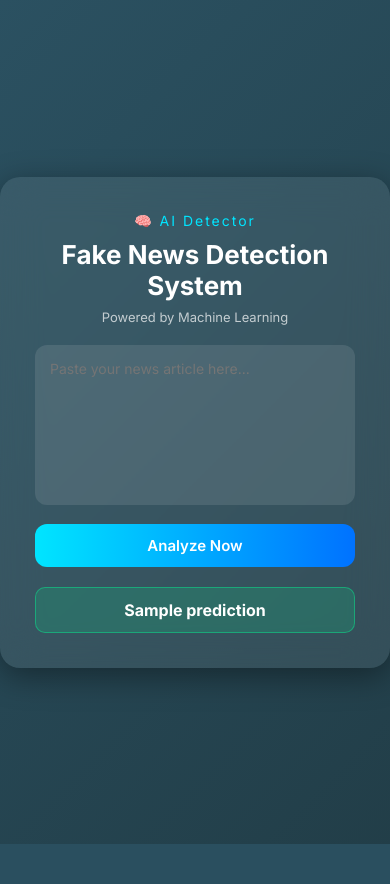
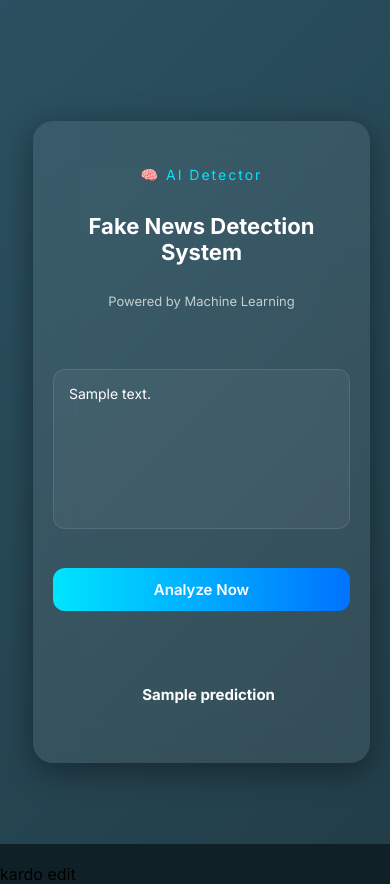
Before and after one commit to 70174381-web/AI-Project-Fake-News-Detection, a Flask app: template templates/index.html in a window 390 px wide. Before the commit the page ends 844 px from the top, so only its background shows below. Run offline with Flask 3, Linux system fonts and the light colour scheme; the template is opened without the code that fills it: most values are stand-ins (such as "Sample title", 1, 10 or a date in 2020); parts of the project's set-up code (start-up, migrations or seed data) failed here and were passed over.

Commit message:
Updated files

```diff
--- a/app.py
+++ b/app.py
@@ -1,20 +1,44 @@
+import os
+import pickle
 from flask import Flask, render_template, request
-import pickle
 
 app = Flask(__name__)
 
-# Load model + vectorizer
-model = pickle.load(open("model.pkl", "rb"))
-vectorizer = pickle.load(open("vectorizer.pkl", "rb"))
+# Load model + vectorizer safely
+try:
+    model = pickle.load(open("model.pkl", "rb"))
+    vectorizer = pickle.load(open("vectorizer.pkl", "rb"))
+except FileNotFoundError:
+    print(
+        "Error: 'model.pkl' or 'vectorizer.pkl' not found. Please check your file paths."
+    )
+    model = None
+    vectorizer = None
 
-@app.route('/')
+
+@app.route("/")
 def home():
     return render_template("index.html")
 
-@app.route('/predict', methods=['POST'])
+
+@app.route("/predict", methods=["POST"])
 def predict():
+    if not model or not vectorizer:
+        return render_template(
+            "index.html",
+            prediction="Model configuration error.",
+            result_class="danger",
+        )
 
-    news = request.form['news']
+    news = request.form.get("news", "").strip()
+
+    # 1. Input Validation
+    if not news:
+        return render_template(
+            "index.html",
+            prediction="⚠️ Please enter some text to analyze.",
+            result_class="warning",
+        )
 
     # Convert text to numbers
     data = vectorizer.transform([news])
@@ -22,13 +46,27 @@ def predict():
     # Prediction
     prediction = model.predict(data)[0]
 
-    # Result logic
+    # 2. Confidence Score Logic (if supported by your model)
+    confidence_text = ""
+    if hasattr(model, "predict_proba"):
+        probabilities = model.predict_proba(data)[0]
+        confidence = probabilities[prediction] * 100
+        confidence_text = f" ({confidence:.1f}% Confidence)"
+
+    # 3. Dynamic Result & CSS Class Logic
     if prediction == 1:
-        result = "Fake News ❌"
+        result = f"Fake News ❌{confidence_text}"
+        result_class = "danger"
     else:
-        result = "Real News ✅"
+        result = f"Real News ✅{confidence_text}"
+        result_class = "success"
 
-    return render_template("index.html", prediction=result)
+    return render_template(
+        "index.html", prediction=result, result_class=result_class, old_text=news
+    )
+
 
 if __name__ == "__main__":
-    app.run(debug=True)
+    # debug mode controlled via environment variable safely
+    is_debug = os.getenv("FLASK_DEBUG", "true").lower() == "true"
+    app.run(debug=is_debug)
--- a/static/style.css
+++ b/static/style.css
@@ -7,12 +7,15 @@
 
 body {
     height: 100vh;
-    overflow: hidden;
+    overflow-y: auto; /* Fixed: Prevents content clipping on smaller screens */
+    background: #0f2027;
 }
 
 /* Animated background */
 .background {
-    position: absolute;
+    position: fixed;
+    top: 0;
+    left: 0;
     width: 100%;
     height: 100%;
     background: linear-gradient(-45deg, #0f2027, #203a43, #2c5364, #000428);
@@ -29,19 +32,22 @@ body {
 
 /* Center container */
 .container {
-    height: 100vh;
+    min-height: 100vh;
     display: flex;
     justify-content: center;
     align-items: center;
+    padding: 20px;
 }
 
 /* Glass card */
 .glass-card {
-    width: 480px;
+    width: 100%;
+    max-width: 480px; /* Responsive default */
     padding: 35px;
     border-radius: 20px;
-    background: rgba(255,255,255,0.08);
+    background: rgba(255, 255, 255, 0.08);
     backdrop-filter: blur(20px);
+    -webkit-backdrop-filter: blur(20px);
     box-shadow: 0 8px 32px rgba(0,0,0,0.4);
     text-align: center;
     color: white;
@@ -73,12 +79,22 @@ textarea {
     height: 160px;
     padding: 15px;
     border-radius: 12px;
-    border: none;
+    border: 1px solid rgba(255, 255, 255, 0.1);
     outline: none;
     resize: none;
     font-size: 14px;
-    background: rgba(255,255,255,0.1);
+    background: rgba(255, 255, 255, 0.05);
     color: white;
+    transition: 0.3s;
+}
+
+textarea:focus {
+    background: rgba(255, 255, 255, 0.1);
+    border-color: #00e5ff;
+}
+
+textarea::placeholder {
+    color: rgba(255, 255, 255, 0.5); /* Improved placeholder contrast */
 }
 
 /* Button */
@@ -97,16 +113,50 @@ button {
 }
 
 button:hover {
-    transform: scale(1.05);
-    box-shadow: 0 0 20px #00e5ff;
+    transform: scale(1.02);
+    box-shadow: 0 0 20px rgba(0, 229, 255, 0.6);
 }
 
-/* Result box */
+/* Result box base style */
 .result-box {
     margin-top: 20px;
-    padding: 12px;
+    padding: 14px;
     border-radius: 10px;
-    background: rgba(0,255,150,0.15);
-    border: 1px solid rgba(0,255,150,0.4);
     font-weight: bold;
+    font-size: 15px;
+    animation: fadeIn 0.5s ease;
 }
+
+/* Dynamic Alert Colors */
+.result-box.success {
+    background: rgba(0, 255, 150, 0.15);
+    border: 1px solid rgba(0, 255, 150, 0.4);
+    color: #2effa0;
+}
+
+.result-box.danger {
+    background: rgba(255, 82, 82, 0.15);
+    border: 1px solid rgba(255, 82, 82, 0.4);
+    color: #ff6b6b;
+}
+
+.result-box.warning {
+    background: rgba(255, 193, 7, 0.15);
+    border: 1px solid rgba(255, 193, 7, 0.4);
+    color: #ffd54f;
+}
+
+@keyframes fadeIn {
+    from { opacity: 0; transform: translateY(10px); }
+    to { opacity: 1; transform: translateY(0); }
+}
+
+/* Responsive Styles for Mobile Phones */
+@media (max-width: 480px) {
+    .glass-card {
+        padding: 25px 20px;
+    }
+    h1 {
+        font-size: 22px;
+    }
+}
--- a/templates/index.html
+++ b/templates/index.html
@@ -2,11 +2,11 @@
 <html lang="en">
 <head>
     <meta charset="UTF-8">
+    <meta name="viewport" content="width=device-width, initial-scale=1.0">
     <title>AI Fake News Detector</title>
     <link rel="stylesheet" href="{{ url_for('static', filename='style.css') }}">
     <link href="https://fonts.googleapis.com/css2?family=Inter:wght@300;400;600;700&display=swap" rel="stylesheet">
 </head>
-
 <body>
 
 <div class="background"></div>
@@ -20,14 +20,14 @@
         <h1>Fake News Detection System</h1>
         <p class="subtitle">Powered by Machine Learning</p>
 
-        <form action="/predict" method="POST">
-            <textarea name="news" placeholder="Paste your news article here..."></textarea>
+        <form action="/predict" method="POST" onsubmit="handleSubmit(this)">
+            <textarea name="news" placeholder="Paste your news article here..." maxlength="5000" required>{{ old_text if old_text else '' }}</textarea>
 
-            <button type="submit">Analyze Now</button>
+            <button type="submit" id="submit-btn">Analyze Now</button>
         </form>
 
         {% if prediction %}
-        <div class="result-box">
+        <div class="result-box {{ result_class }}">
             {{ prediction }}
         </div>
         {% endif %}
@@ -36,5 +36,14 @@
 
 </div>
 
+<script>
+function handleSubmit(form) {
+    const btn = document.getElementById('submit-btn');
+    btn.innerText = 'Analyzing...';
+    btn.style.opacity = '0.7';
+    btn.style.pointerEvents = 'none';
+}
+</script>
+
 </body>
-</html>
+</html> kardo edit
```
Lines whose indentation alone changed are shown as unchanged.
